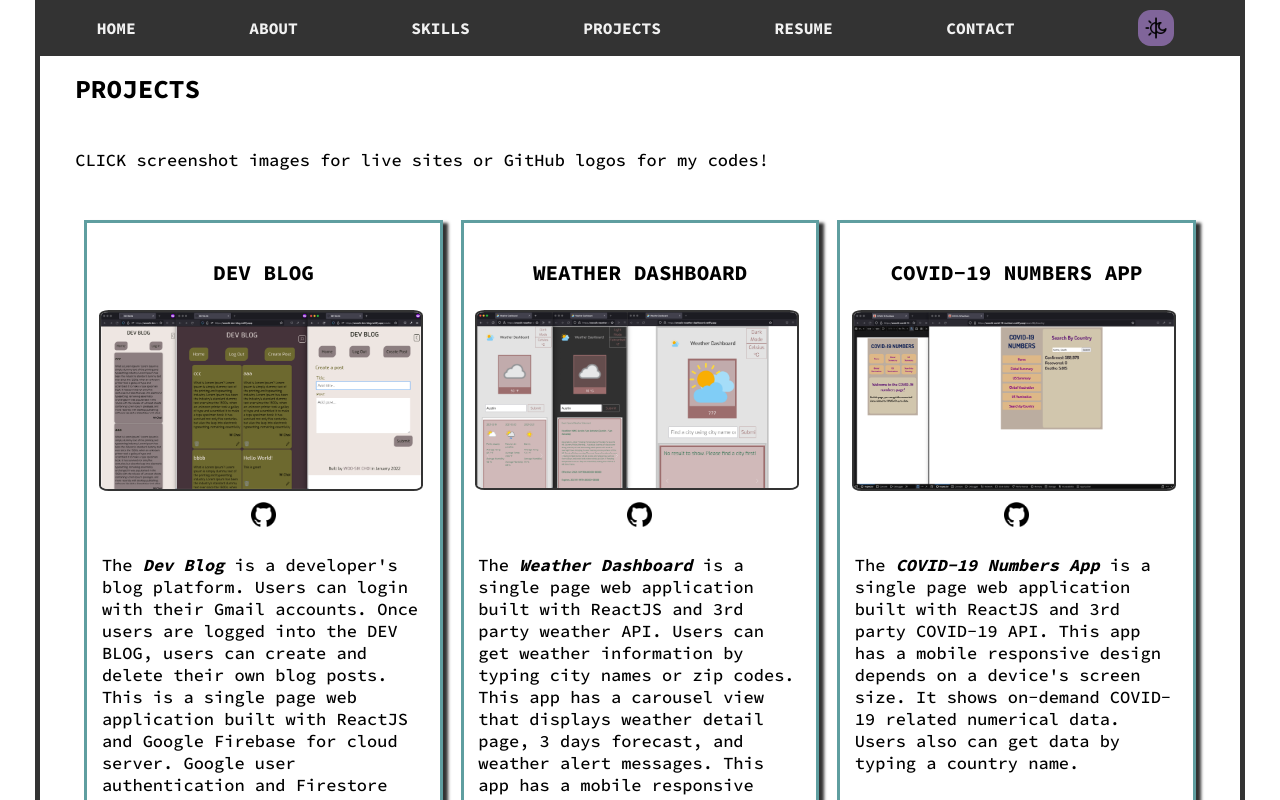
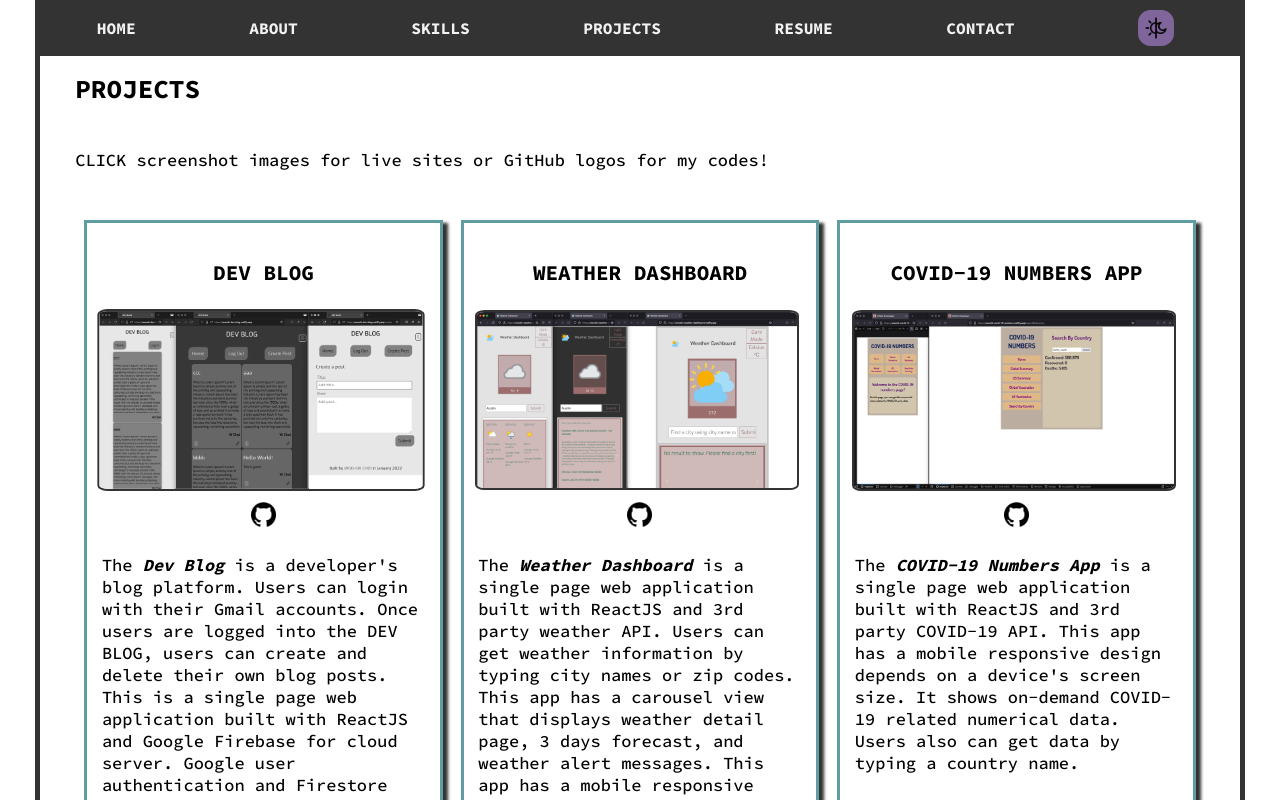
Before and after one commit to dvlprwchoi/portfolio-2, a React (Create React App) app: page / in a window 1280 px wide. In both pictures the pointer is over the picture 260 px from the left and 2178 px from the top of the page. Shown: the part 1778-2578 px from the top of the page. Built offline with nearby package versions, Linux system fonts and the light colour scheme.

Commit message:
Add project screenshot hover animation

```diff
--- a/src/components/Projects/Projects.css
+++ b/src/components/Projects/Projects.css
@@ -25,6 +25,11 @@
   display: contents;
 }
 
+.screenshot:hover {
+  transform: scale(1.01);
+  filter: grayscale(100%);
+}
+
 .one-git-repo {
   display: flex;
   justify-content: center;
```
